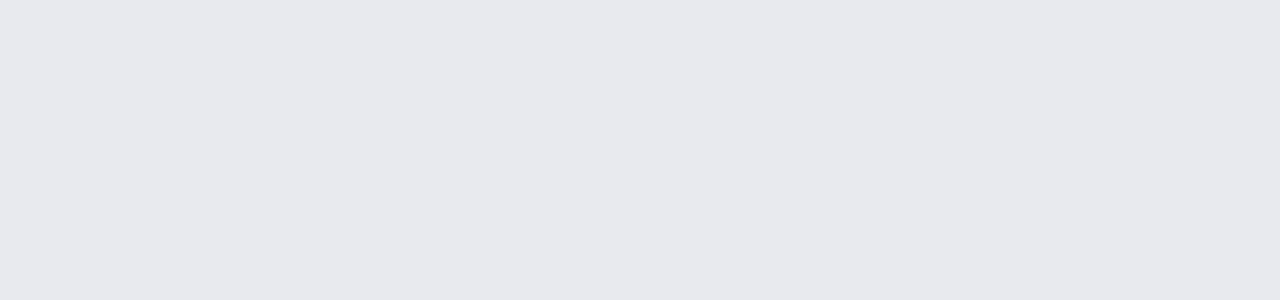
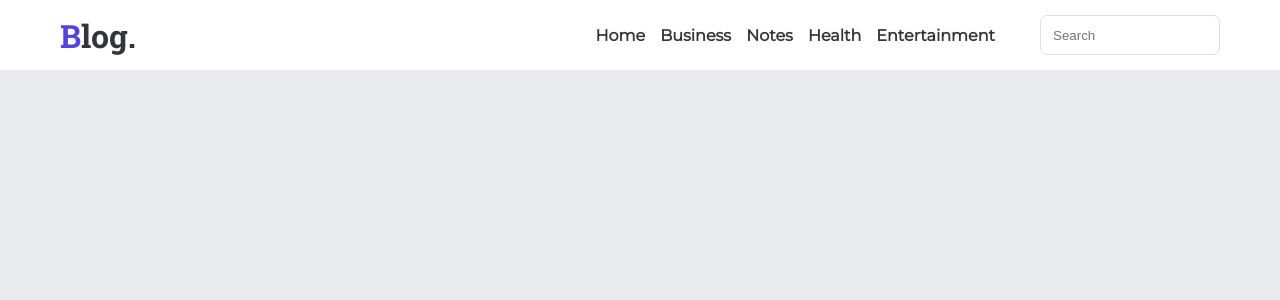
Before and after one commit to zainsci/vue-blog, a Vue app: page / in a window 1280 px wide. Shown: the top 300 px of the page. Built offline with nearby package versions, Linux system fonts and the light colour scheme.

Commit message:
add Navbar to Blog

```diff
--- a/src/App.vue
+++ b/src/App.vue
@@ -1,11 +1,17 @@
 <template>
-  <div id="app"></div>
+  <div id="app">
+    <Navbar />
+  </div>
 </template>
 
 <script>
+import Navbar from "./components/Navbar.vue";
+
 export default {
   name: "App",
-  components: {},
+  components: {
+    Navbar,
+  },
 };
 </script>
 
--- /dev/null
+++ b/src/components/Navbar.vue
@@ -0,0 +1,175 @@
+<template>
+  <div class="navbar">
+    <div class="logo">
+      <span>B</span>log.
+    </div>
+    <div class="nav-button" v-on:click="displayNavbar">
+      <svg
+        width="1em"
+        height="1em"
+        viewBox="0 0 16 16"
+        class="bi bi-justify"
+        fill="currentColor"
+        xmlns="http://www.w3.org/2000/svg"
+      >
+        <path
+          fill-rule="evenodd"
+          d="M2 12.5a.5.5 0 0 1 .5-.5h11a.5.5 0 0 1 0 1h-11a.5.5 0 0 1-.5-.5zm0-3a.5.5 0 0 1 .5-.5h11a.5.5 0 0 1 0 1h-11a.5.5 0 0 1-.5-.5zm0-3a.5.5 0 0 1 .5-.5h11a.5.5 0 0 1 0 1h-11a.5.5 0 0 1-.5-.5zm0-3a.5.5 0 0 1 .5-.5h11a.5.5 0 0 1 0 1h-11a.5.5 0 0 1-.5-.5z"
+        />
+      </svg>
+    </div>
+    <nav class="navbar-nav">
+      <ul>
+        <li>
+          <a href="#">Home</a>
+        </li>
+        <li>
+          <a href="#">Business</a>
+        </li>
+        <li>
+          <a href="#">Notes</a>
+        </li>
+        <li>
+          <a href="#">Health</a>
+        </li>
+        <li>
+          <a href="#">Entertainment</a>
+        </li>
+      </ul>
+      <input type="search" name="search" id="header-search" placeholder="Search" />
+    </nav>
+  </div>
+</template>
+
+<script>
+export default {
+  name: "Navbar",
+  props: {},
+  data() {
+    return {
+      displayNavbar: function () {
+        if (document.querySelector(".navbar").style.height === "340px") {
+          document.querySelector(".navbar").style.height = "70px";
+        } else {
+          document.querySelector(".navbar").style.height = "340px";
+        }
+      },
+    };
+  },
+};
+</script>
+
+<!-- Add "scoped" attribute to limit CSS to this component only -->
+<style scoped>
+/* Styles For Navbar */
+.navbar {
+  width: 100%;
+  height: 70px;
+  display: flex;
+  justify-content: space-between;
+  align-items: center;
+  padding: 12px 60px;
+  font-family: "Montserrat", sans-serif;
+  background-color: white;
+  position: fixed;
+  top: 0;
+}
+a {
+  text-decoration: none;
+  color: var(--black-text);
+}
+
+/* Styles For Logo */
+.logo {
+  font-size: 32px;
+  font-family: "Roboto Slab", serif;
+  color: var(--black-text);
+}
+.logo > span {
+  color: var(--purple);
+}
+
+/* Styles For Navigation Menu */
+nav {
+  width: fit-content;
+  display: flex;
+  justify-content: space-between;
+  align-items: center;
+  overflow: hidden;
+}
+nav ul {
+  display: flex;
+  justify-content: center;
+  align-items: center;
+  list-style: none;
+  font-weight: bold;
+}
+nav ul li {
+  margin-right: 15px;
+}
+nav ul li:hover {
+  opacity: 0.8;
+}
+nav input {
+  width: 180px;
+  height: 40px;
+  border: 1px solid #dfdfdf;
+  border-radius: 7px;
+  padding: 8px 12px;
+  margin-left: 30px;
+  transition: 0.1s;
+}
+nav input:focus {
+  outline: none;
+  border: 2px solid var(--purple);
+}
+
+/* Style For Button */
+.nav-button {
+  font-size: 32px;
+  display: none;
+}
+
+/* Media Queries */
+@media (max-width: 860px) {
+  .navbar {
+    display: flex;
+    flex-direction: column !important;
+    text-align: left;
+    transition: 0.2s;
+  }
+  .logo {
+    width: 100%;
+    margin-bottom: 15px;
+  }
+
+  nav {
+    display: flex;
+    flex-direction: column;
+    align-items: flex-start;
+    width: 100%;
+    background-color: white;
+  }
+  nav ul {
+    flex-direction: column;
+    align-items: baseline;
+    width: 100%;
+    height: 200px;
+  }
+  nav ul li {
+    height: 40px;
+    width: 100%;
+  }
+  nav input {
+    margin: 10px 0;
+  }
+
+  .nav-button {
+    display: flex;
+    position: absolute;
+    right: 60px;
+    margin-top: 5px;
+    cursor: pointer;
+  }
+}
+</style>
```
